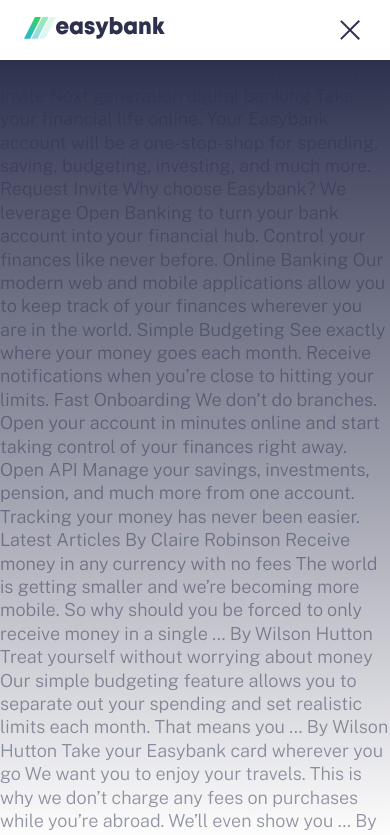
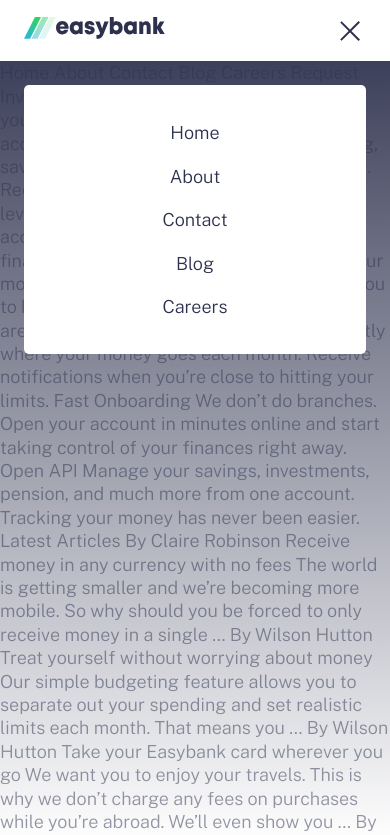
Before and after one commit to UDAY368/EasyBank_HTML_SCSS_JS, a plain HTML site: page index.html in a window 390 px wide. Both pictures are taken after a click on the link 353 px from the left and 30 px from the top of the page. Shown: the top 835 px of the page. Drawn offline with nearby package versions, Linux system fonts and the light colour scheme.

Commit message:
Header section is completed with all animations

```diff
--- a/app/js/script.js
+++ b/app/js/script.js
@@ -1,18 +1,25 @@
 const btnHamburger = document.querySelector('#buttonHamburger');
+const body = document.querySelector('body');
 const header = document.querySelector('.app__header');
 const overlay = document.querySelector('.overlay');
+const fadeElements = document.querySelectorAll('.has-fade');
 
 btnHamburger.addEventListener('click', function() {
-  console.log('click Hamburger');
 
   if(header.classList.contains('open')){      //close Hamburger menu
+    body.classList.remove('noScroll');
     header.classList.remove('open');
-    overlay.classList.add('fade-out');
-    overlay.classList.remove('fade-in');
+    fadeElements.forEach(function(element){
+      element.classList.add('fade-out');
+      element.classList.remove('fade-in');
+    });
   }
-  else{
+  else{                                     //open Hamburger menu
     header.classList.add('open');
-    overlay.classList.add('fade-in');
-    overlay.classList.remove('fade-out');
+    body.classList.add('noScroll');
+    fadeElements.forEach(function(element){
+      element.classList.add('fade-in');
+      element.classList.remove('fade-out');
+    });
   }
 })
--- a/app/scss/_animations.scss
+++ b/app/scss/_animations.scss
@@ -1,3 +1,7 @@
+.has-fade{
+  visibility: hidden;
+}
+
 @keyframes fade-in {
   from{
     visibility: hidden;
@@ -16,7 +20,7 @@
 }
 
 .fade-in {
-  animation: fade-in 300ms ease-in-out forwards;
+  animation: fade-in 200ms ease-in-out forwards;
 }
 
 @keyframes fade-out {
@@ -37,5 +41,5 @@
 }
 
 .fade-out{
-  animation: fade-out 300ms ease-in-out forwards;
+  animation: fade-out 200ms ease-in-out forwards;
 }
--- a/app/scss/_globals.scss
+++ b/app/scss/_globals.scss
@@ -15,11 +15,22 @@ body{
   font-family: 'Public Sans', sans-serif;
   font-size: 1.8rem;
   color: var(--neutral-grayishBlue);
+
+  &.noScroll{
+    overflow: hidden;
+  }
 }
 
 a, a:visited, a:hover{
   text-decoration: none;
   cursor: pointer;
+}
+
+//spacing
+
+.container{
+  padding-left: 2.4rem;
+  padding-right: 2.4rem;
 }
 
 //Flexbox
--- a/app/scss/_header.scss
+++ b/app/scss/_header.scss
@@ -26,7 +26,7 @@
   .overlay{
     background-image: linear-gradient(var(--primary-darkBlue),transparent);
     position: fixed;
-    top: 6rem;
+    top: 0;
     left: 0;
     right: 0;
     bottom: 0;
@@ -38,7 +38,10 @@
   }
 
   nav{
-    padding: 1.65rem 2.4rem;
+    position: relative;
+    background-color: #fff;
+    padding-top: 1.7rem;
+    padding-bottom: 1.7rem;
   }
 
   &-logo{
@@ -50,7 +53,7 @@
 
   }
 
-  &-menu{   //mobile menu
+  &-toggle{   //mobile menu
 
     > span{
       display: block;
@@ -101,4 +104,21 @@
       }
     }
   }
+
+  &-menu{
+    position: absolute;
+    width: calc(100% - 4.8rem);
+    left: 50%;
+    transform: translateX(-50%);
+    background: var(--neutral-white);
+    padding: 2.6rem;
+    margin-top: 2.4rem;
+    border-radius: 5px;
+    a{
+      display: block;
+      padding: 1rem;
+      color: var(--primary-darkBlue);
+      text-align: center;
+    }
+  }
 }
--- a/index.html
+++ b/index.html
@@ -25,15 +25,15 @@
 
   <!-- ========== Navbar ========== -->
   <header class="app__header">
-    <div class="overlay">
+    <div class="overlay has-fade">
 
     </div>
-    <nav class="flex flex-jc-sb flex-ai-c">
+    <nav class="container flex flex-jc-sb flex-ai-c">
       <a href="/" class="app__header-logo">
         <img src="./images/logo.svg" alt="easyBankLogo">
       </a>
 
-      <a href="#" class="app__header-menu header-toggle  hide-for-desktop" id="buttonHamburger">
+      <a href="#" class="app__header-toggle header-toggle  hide-for-desktop" id="buttonHamburger">
         <span></span>
         <span></span>
         <span></span>
@@ -45,8 +45,92 @@
       <button type="button" class="button hide-for-mobile">Request Invite</button>
     </nav>
 
+    <div class="app__header-menu has-fade">
+      <a href="">Home</a>
+      <a href="">About</a>
+      <a href="">Contact</a>
+      <a href="">Blog</a>
+      <a href="">Careers</a>
+    </div>
 
   </header>
+  Home
+  About
+  Contact
+  Blog
+  Careers
+
+  Request Invite
+
+
+
+  Next generation digital banking
+
+  Take your financial life online. Your Easybank account will be a one-stop-shop
+  for spending, saving, budgeting, investing, and much more.
+
+  Request Invite
+
+
+
+  Why choose Easybank?
+
+  We leverage Open Banking to turn your bank account into your financial hub. Control
+  your finances like never before.
+
+  Online Banking
+  Our modern web and mobile applications allow you to keep track of your finances
+  wherever you are in the world.
+
+  Simple Budgeting
+  See exactly where your money goes each month. Receive notifications when you’re
+  close to hitting your limits.
+
+  Fast Onboarding
+  We don’t do branches. Open your account in minutes online and start taking control
+  of your finances right away.
+
+  Open API
+  Manage your savings, investments, pension, and much more from one account. Tracking
+  your money has never been easier.
+
+
+
+  Latest Articles
+
+  By Claire Robinson
+  Receive money in any currency with no fees
+  The world is getting smaller and we’re becoming more mobile. So why should you be
+  forced to only receive money in a single …
+
+  By Wilson Hutton
+  Treat yourself without worrying about money
+  Our simple budgeting feature allows you to separate out your spending and set
+  realistic limits each month. That means you …
+
+  By Wilson Hutton
+  Take your Easybank card wherever you go
+  We want you to enjoy your travels. This is why we don’t charge any fees on purchases
+  while you’re abroad. We’ll even show you …
+
+  By Claire Robinson
+  Our invite-only Beta accounts are now live!
+  After a lot of hard work by the whole team, we’re excited to launch our closed beta.
+  It’s easy to request an invite through the site ...
+
+
+
+  About Us
+  Contact
+  Blog
+  Careers
+  Support
+  Privacy Policy
+
+  Request Invite
+
+  © Easybank. All Rights Reserved
+
   Home
   About
   Contact
@@ -129,7 +213,6 @@
     Coded by <a href="#">Your Name Here</a>.
   </div>
 
-
   <script src="app/js/script.js"></script>
 </body>
 </html>
```
Also changed, not shown: dist/style.css, 1 other file.
